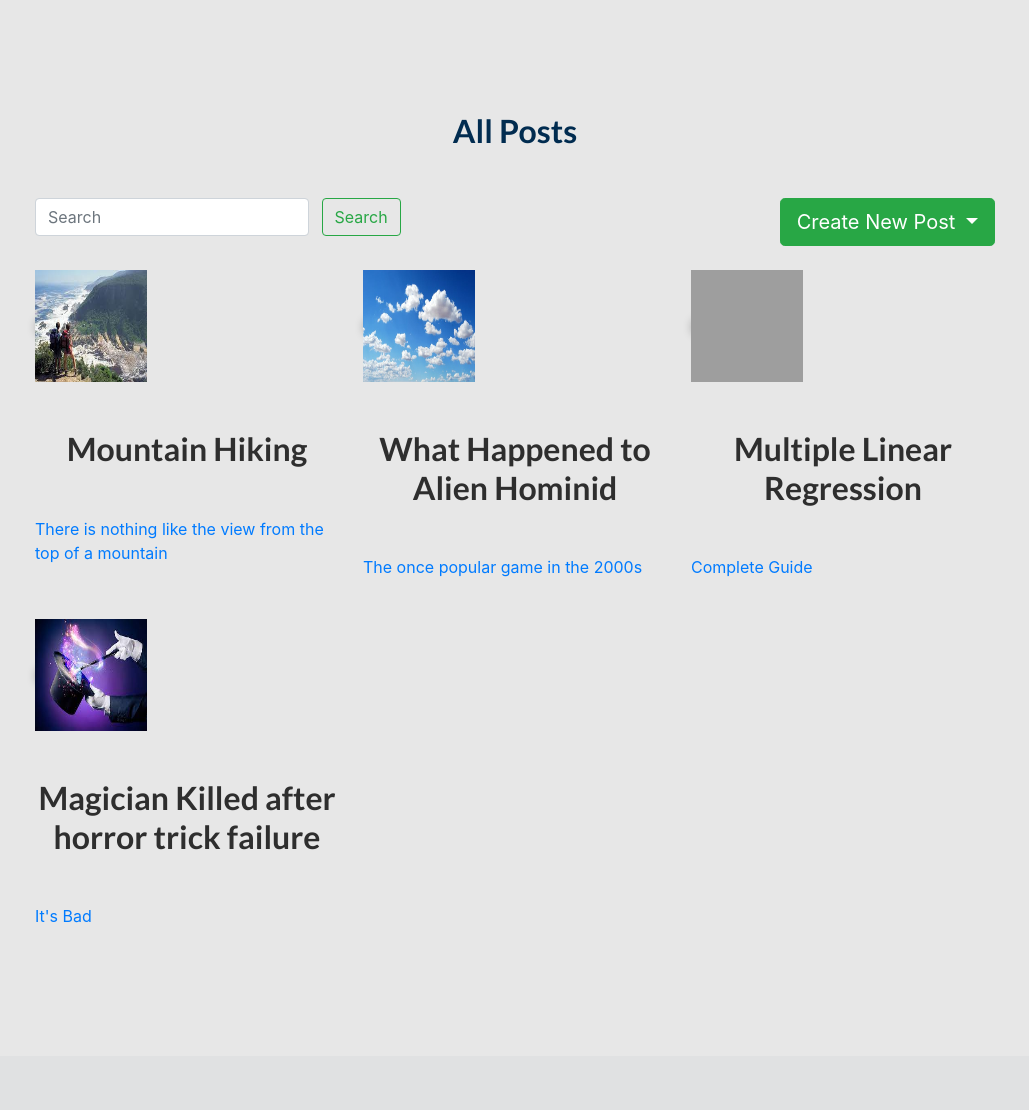
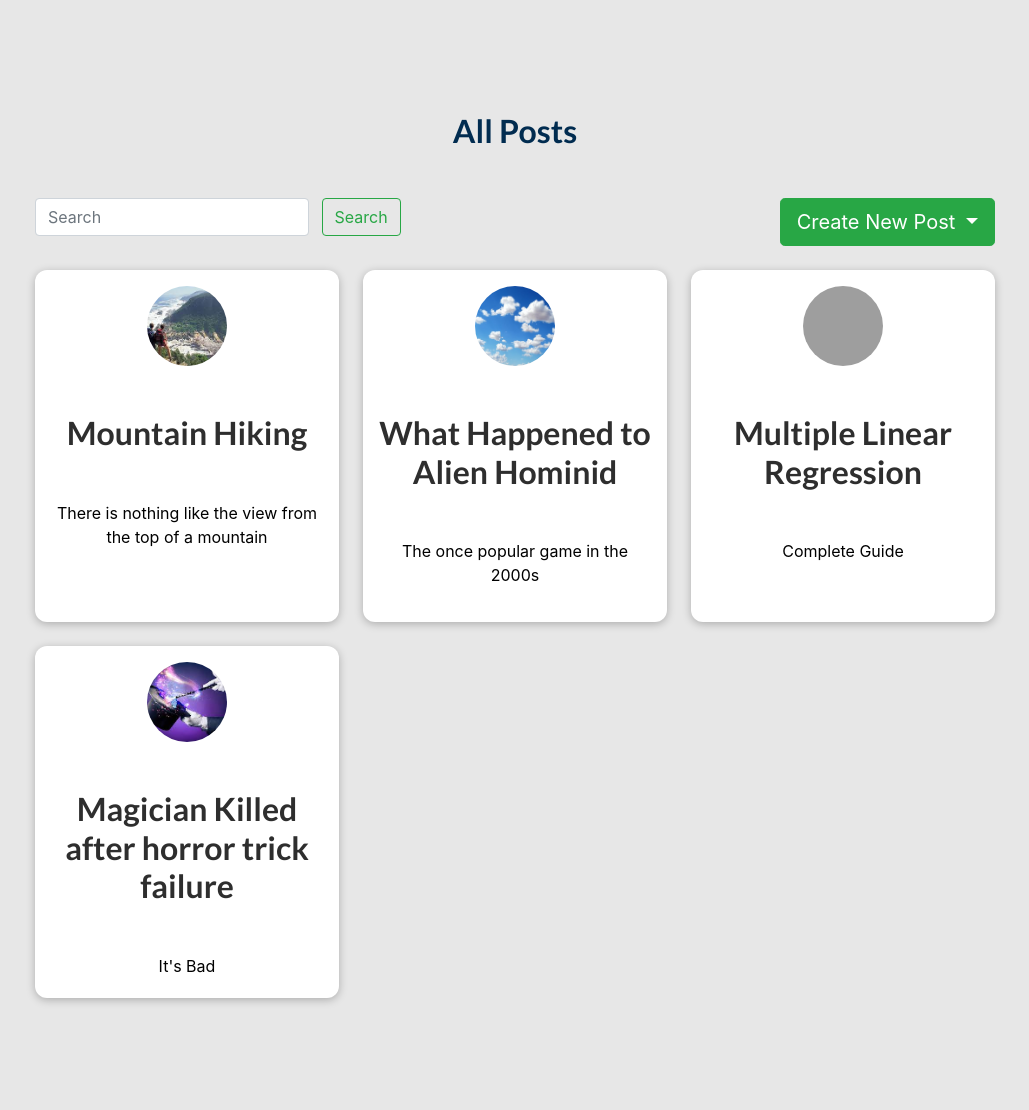
Before and after one commit to dashney22/Logistics-Conversation, a Django app: page /posts in a window 1280 px wide. Shown: the part 56-1166 px from the top of the page, without its empty margins (125-1154 px from the left). Before the commit the page ends 979 px from the top, so only its background shows below. Run offline with Django 3.2, Linux system fonts and the light colour scheme; data comes from the database, SQL or seed files in the repository; some libraries are stand-ins or nearby versions; grey boxes are pictures that could not be loaded.

Commit message:
Fixed the share-your-thoughts page borders

```diff
--- a/my_site/blog/static/blog/post.css
+++ b/my_site/blog/static/blog/post.css
@@ -15,7 +15,7 @@
   .post a:hover,
   .post a:active {
     transform: scale(1.1);
-    background-color: #390281;
+    background-color: #9885b1;
     color: white;
   }
 
--- a/my_site/blog/templates/blog/all-posts.html
+++ b/my_site/blog/templates/blog/all-posts.html
@@ -5,7 +5,7 @@
 
 {%block css_file%}
  <link rel="stylesheet" href="{% static "blog/all-posts.css" %}">
- <link rel="stylesheet" href="{% static "blog/posts.css" %}">
+ <link rel="stylesheet" href="{% static "blog/post.css" %}">
 {%endblock%}
 
 
```
